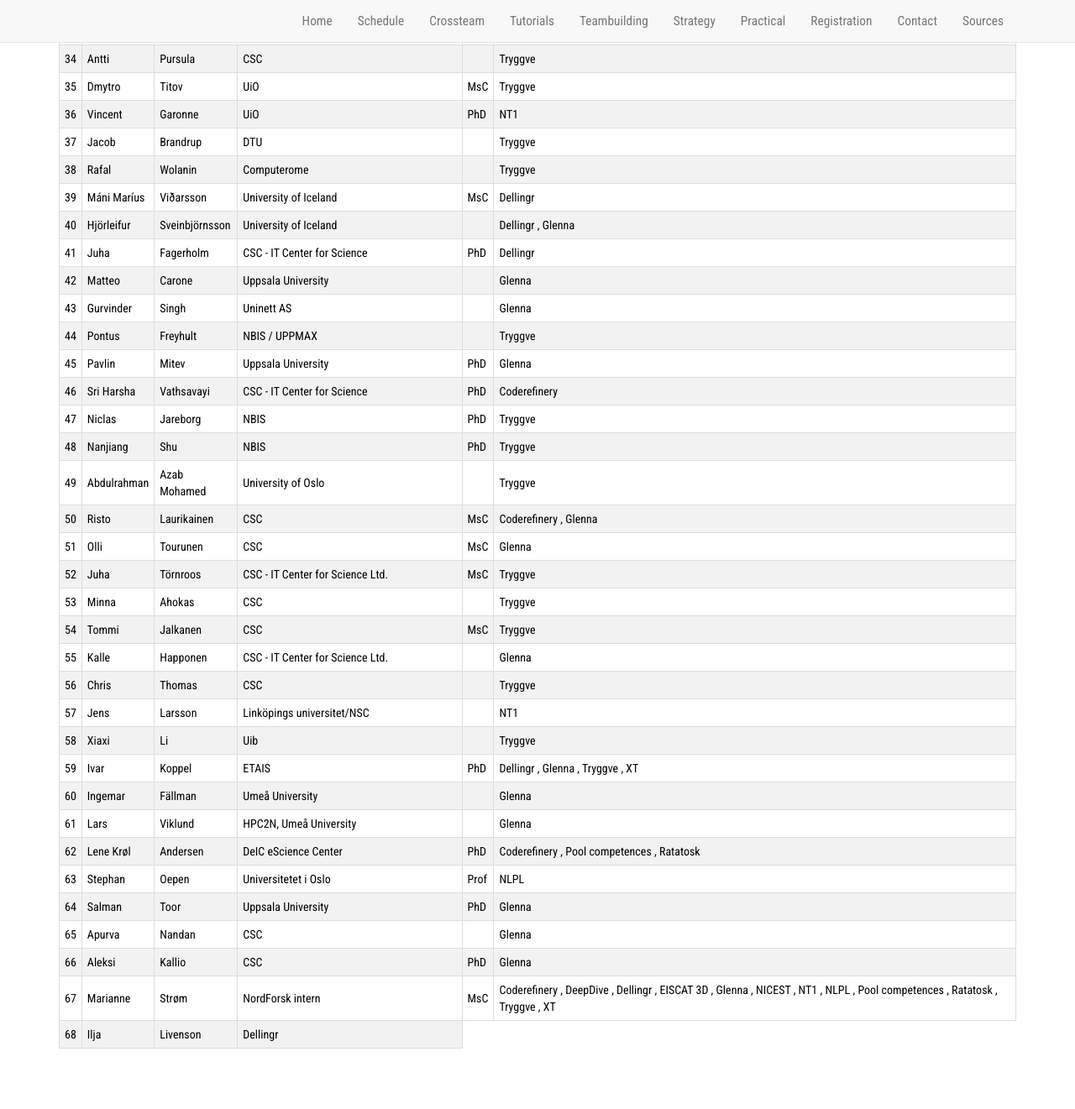
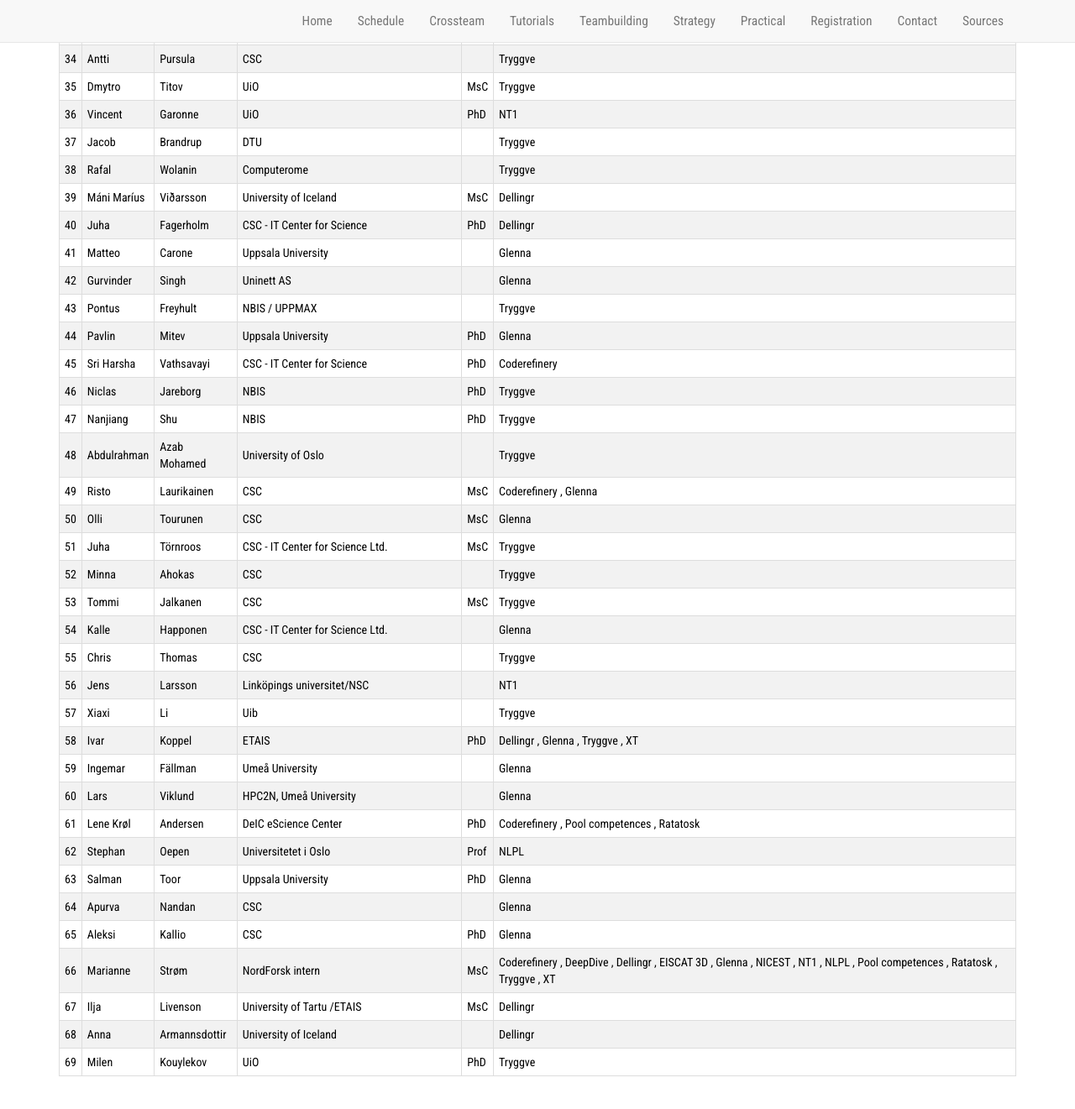
Before and after one commit to neicnordic/ahm18.neic.nordforsk.org, a Jekyll site: the page built from registration.md, in a window 1280 px wide and 1400 px high, scrolled down 1281 px. Shown: the top 1321 px of the window at 84% size. Built offline with Jekyll 4.4.1, drawn with Linux system fonts in a browser that asks for light colours; nearby versions of some CDN libraries; our own code applies the rules of GitHub Pages for plain Markdown files.

Commit message:
Updated registration list to final

```diff
--- a/_includes/tables.html
+++ b/_includes/tables.html
@@ -6,7 +6,7 @@
 
 
         <h3>List of registered participants</h3>
-Columns are sortable by clicking on header. A pdf-version of this table is available <a href="/ahm18.neic.nordforsk.org/assets/ahm18-static-participants.pdf">here</a>.
+Columns are sortable by clicking on header. A pdf-version of this table is available <a href="/ahm18.neic.nordforsk.org/assets/files/all-registered.pdf">here</a>.
             <table class="sortable">
 <thead>
 <tr><th>#</th><th>First name</th><th>Sir name</th><th>Affiliation</th><th>Title</th><th>Project(s)</th></tr>
@@ -51,36 +51,36 @@
 		    <tr><td>37 </td><td>Jacob </td><td>Brandrup </td><td>DTU </td><td>  </td><td>Tryggve</td></tr>
 		    <tr><td>38 </td><td>Rafal </td><td>Wolanin </td><td>Computerome </td><td>  </td><td>Tryggve</td></tr>
 		    <tr><td>39 </td><td>Máni Maríus </td><td>Viðarsson </td><td>University of Iceland </td><td>MsC </td><td>Dellingr</td></tr>
-		    <tr><td>40 </td><td>Hjörleifur </td><td>Sveinbjörnsson </td><td>University of Iceland </td><td>  </td><td>Dellingr , Glenna</td></tr>
-		    <tr><td>41 </td><td>Juha </td><td>Fagerholm </td><td>CSC - IT Center for Science </td><td>PhD </td><td>Dellingr</td></tr>
-		    <tr><td>42 </td><td>Matteo </td><td>Carone </td><td>Uppsala University </td><td>  </td><td>Glenna</td></tr>
-		    <tr><td>43 </td><td>Gurvinder </td><td>Singh </td><td>Uninett AS </td><td>  </td><td>Glenna</td></tr>
-		    <tr><td>44 </td><td>Pontus </td><td>Freyhult </td><td>NBIS / UPPMAX </td><td>  </td><td>Tryggve</td></tr>
-		    <tr><td>45 </td><td>Pavlin </td><td>Mitev </td><td>Uppsala University </td><td>PhD </td><td>Glenna</td></tr>
-		    <tr><td>46 </td><td>Sri Harsha </td><td>Vathsavayi </td><td>CSC - IT Center for Science </td><td>PhD </td><td>Coderefinery</td></tr>
-		    <tr><td>47 </td><td>Niclas </td><td>Jareborg </td><td>NBIS </td><td>PhD </td><td>Tryggve</td></tr>
-		    <tr><td>48 </td><td>Nanjiang </td><td>Shu </td><td>NBIS </td><td>PhD </td><td>Tryggve</td></tr>
-		    <tr><td>49 </td><td>Abdulrahman </td><td>Azab Mohamed </td><td>University of Oslo </td><td>  </td><td>Tryggve</td></tr>
-		    <tr><td>50 </td><td>Risto </td><td>Laurikainen </td><td>CSC </td><td>MsC </td><td>Coderefinery , Glenna</td></tr>
-		    <tr><td>51 </td><td>Olli </td><td>Tourunen </td><td>CSC </td><td>MsC </td><td>Glenna</td></tr>
-		    <tr><td>52 </td><td>Juha </td><td>Törnroos </td><td>CSC - IT Center for Science Ltd. </td><td>MsC </td><td>Tryggve</td></tr>
-		    <tr><td>53 </td><td>Minna </td><td>Ahokas </td><td>CSC </td><td>  </td><td>Tryggve</td></tr>
-		    <tr><td>54 </td><td>Tommi </td><td>Jalkanen </td><td>CSC </td><td>MsC </td><td>Tryggve</td></tr>
-		    <tr><td>55 </td><td>Kalle </td><td>Happonen </td><td>CSC - IT Center for Science Ltd. </td><td>  </td><td>Glenna</td></tr>
-		    <tr><td>56 </td><td>Chris </td><td>Thomas </td><td>CSC </td><td>  </td><td>Tryggve</td></tr>
-		    <tr><td>57 </td><td>Jens </td><td>Larsson </td><td>Linköpings universitet/NSC </td><td>  </td><td>NT1</td></tr>
-		    <tr><td>58 </td><td>Xiaxi </td><td>Li </td><td>Uib </td><td>  </td><td>Tryggve</td></tr>
-		    <tr><td>59 </td><td>Ivar </td><td>Koppel </td><td>ETAIS </td><td>PhD </td><td>Dellingr , Glenna , Tryggve , XT</td></tr>
-		    <tr><td>60 </td><td>Ingemar </td><td>Fällman </td><td>Umeå University </td><td>  </td><td>Glenna</td></tr>
-		    <tr><td>61 </td><td>Lars </td><td>Viklund </td><td>HPC2N, Umeå University </td><td>  </td><td>Glenna</td></tr>
-		    <tr><td>62 </td><td>Lene Krøl </td><td>Andersen </td><td>DeIC eScience Center </td><td>PhD </td><td>Coderefinery , Pool competences , Ratatosk</td></tr>
-		    <tr><td>63 </td><td>Stephan </td><td>Oepen </td><td>Universitetet i Oslo </td><td>Prof </td><td>NLPL</td></tr>
-		    <tr><td>64 </td><td>Salman </td><td>Toor </td><td>Uppsala University </td><td>PhD </td><td>Glenna</td></tr>
-		    <tr><td>65 </td><td>Apurva </td><td>Nandan </td><td>CSC </td><td>  </td><td>Glenna</td></tr>
-		    <tr><td>66 </td><td>Aleksi </td><td>Kallio </td><td>CSC </td><td>PhD </td><td>Glenna</td></tr>
-		    <tr><td>67 </td><td>Marianne </td><td>Strøm </td><td>NordForsk intern </td><td>MsC </td><td>Coderefinery , DeepDive , Dellingr , EISCAT 3D , Glenna , NICEST , NT1 , NLPL , Pool competences , Ratatosk , Tryggve , XT </td></tr>
-		    <br><td>68 </td><td>Ilja </td><td>Livenson</td><td> Dellingr</td></tr>
-
+		    <tr><td>40 </td><td>Juha </td><td>Fagerholm </td><td>CSC - IT Center for Science </td><td>PhD </td><td>Dellingr</td></tr>
+		    <tr><td>41 </td><td>Matteo </td><td>Carone </td><td>Uppsala University </td><td>  </td><td>Glenna</td></tr>
+		    <tr><td>42 </td><td>Gurvinder </td><td>Singh </td><td>Uninett AS </td><td>  </td><td>Glenna</td></tr>
+		    <tr><td>43 </td><td>Pontus </td><td>Freyhult </td><td>NBIS / UPPMAX </td><td>  </td><td>Tryggve</td></tr>
+		    <tr><td>44 </td><td>Pavlin </td><td>Mitev </td><td>Uppsala University </td><td>PhD </td><td>Glenna</td></tr>
+		    <tr><td>45 </td><td>Sri Harsha </td><td>Vathsavayi </td><td>CSC - IT Center for Science </td><td>PhD </td><td>Coderefinery</td></tr>
+		    <tr><td>46 </td><td>Niclas </td><td>Jareborg </td><td>NBIS </td><td>PhD </td><td>Tryggve</td></tr>
+		    <tr><td>47 </td><td>Nanjiang </td><td>Shu </td><td>NBIS </td><td>PhD </td><td>Tryggve</td></tr>
+		    <tr><td>48 </td><td>Abdulrahman </td><td>Azab Mohamed </td><td>University of Oslo </td><td>  </td><td>Tryggve</td></tr>
+		    <tr><td>49 </td><td>Risto </td><td>Laurikainen </td><td>CSC </td><td>MsC </td><td>Coderefinery , Glenna</td></tr>
+		    <tr><td>50 </td><td>Olli </td><td>Tourunen </td><td>CSC </td><td>MsC </td><td>Glenna</td></tr>
+		    <tr><td>51 </td><td>Juha </td><td>Törnroos </td><td>CSC - IT Center for Science Ltd. </td><td>MsC </td><td>Tryggve</td></tr>
+		    <tr><td>52 </td><td>Minna </td><td>Ahokas </td><td>CSC </td><td>  </td><td>Tryggve</td></tr>
+		    <tr><td>53 </td><td>Tommi </td><td>Jalkanen </td><td>CSC </td><td>MsC </td><td>Tryggve</td></tr>
+		    <tr><td>54 </td><td>Kalle </td><td>Happonen </td><td>CSC - IT Center for Science Ltd. </td><td>  </td><td>Glenna</td></tr>
+		    <tr><td>55 </td><td>Chris </td><td>Thomas </td><td>CSC </td><td>  </td><td>Tryggve</td></tr>
+		    <tr><td>56 </td><td>Jens </td><td>Larsson </td><td>Linköpings universitet/NSC </td><td>  </td><td>NT1</td></tr>
+		    <tr><td>57 </td><td>Xiaxi </td><td>Li </td><td>Uib </td><td>  </td><td>Tryggve</td></tr>
+		    <tr><td>58 </td><td>Ivar </td><td>Koppel </td><td>ETAIS </td><td>PhD </td><td>Dellingr , Glenna , Tryggve , XT</td></tr>
+		    <tr><td>59 </td><td>Ingemar </td><td>Fällman </td><td>Umeå University </td><td>  </td><td>Glenna</td></tr>
+		    <tr><td>60 </td><td>Lars </td><td>Viklund </td><td>HPC2N, Umeå University </td><td>  </td><td>Glenna</td></tr>
+		    <tr><td>61 </td><td>Lene Krøl </td><td>Andersen </td><td>DeIC eScience Center </td><td>PhD </td><td>Coderefinery , Pool competences , Ratatosk</td></tr>
+		    <tr><td>62 </td><td>Stephan </td><td>Oepen </td><td>Universitetet i Oslo </td><td>Prof </td><td>NLPL</td></tr>
+		    <tr><td>63 </td><td>Salman </td><td>Toor </td><td>Uppsala University </td><td>PhD </td><td>Glenna</td></tr>
+		    <tr><td>64 </td><td>Apurva </td><td>Nandan </td><td>CSC </td><td>  </td><td>Glenna</td></tr>
+		    <tr><td>65 </td><td>Aleksi </td><td>Kallio </td><td>CSC </td><td>PhD </td><td>Glenna</td></tr>
+		    <tr><td>66 </td><td>Marianne </td><td>Strøm </td><td>NordForsk intern </td><td>MsC </td><td>Coderefinery , DeepDive , Dellingr , EISCAT 3D , Glenna , NICEST , NT1 , NLPL , Pool competences , Ratatosk , Tryggve , XT </td></tr>
+		    <tr><td>67 </td><td>Ilja </td><td>Livenson</td><td>University of Tartu /ETAIS </td><td>MsC</td><td> Dellingr</td></tr>
+<tr><td>68</td><td> Anna</td><td>Armannsdottir</td><td>University of Iceland</td><td></td><td>Dellingr</td></tr>
+<tr><td>69</td><td>Milen</td><td>Kouylekov</td><td>UiO</td><td>PhD</td><td>Tryggve</td></tr>
                 </tbody>
             </table>
     </div>
```
